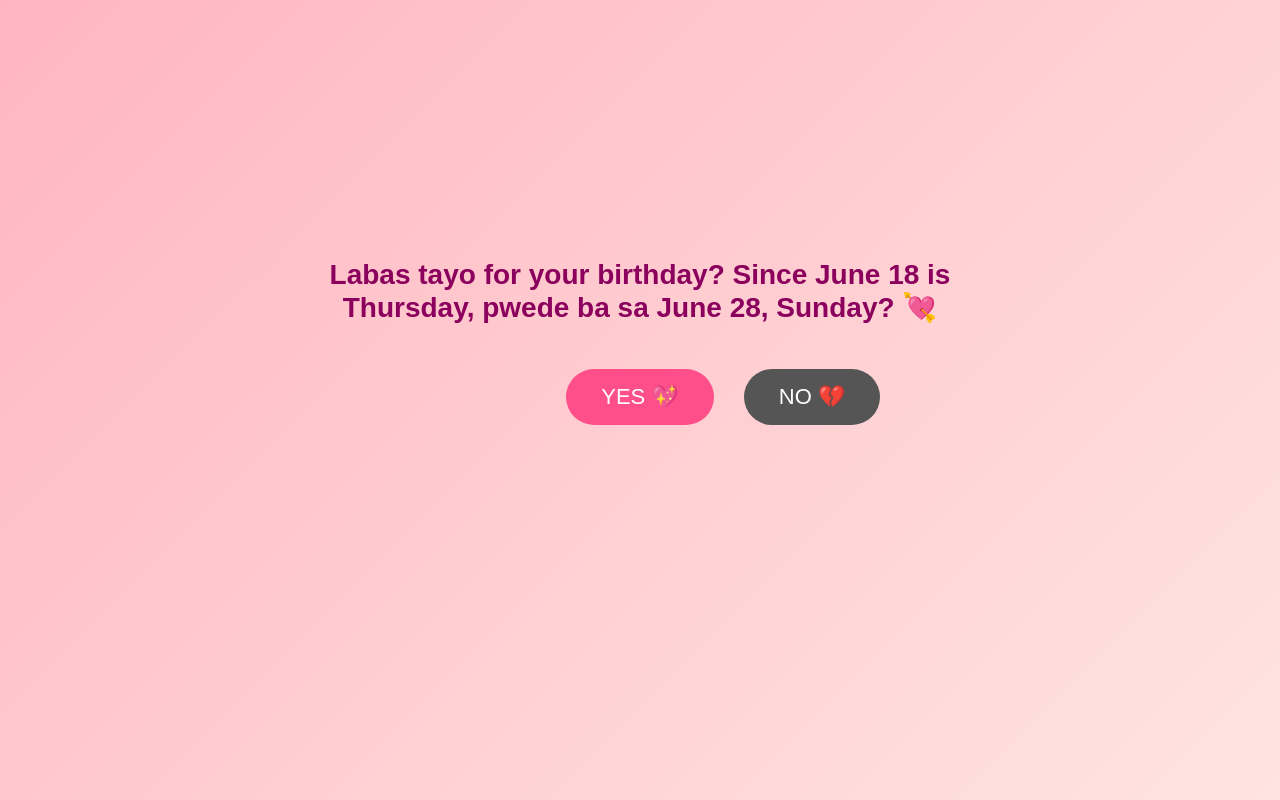
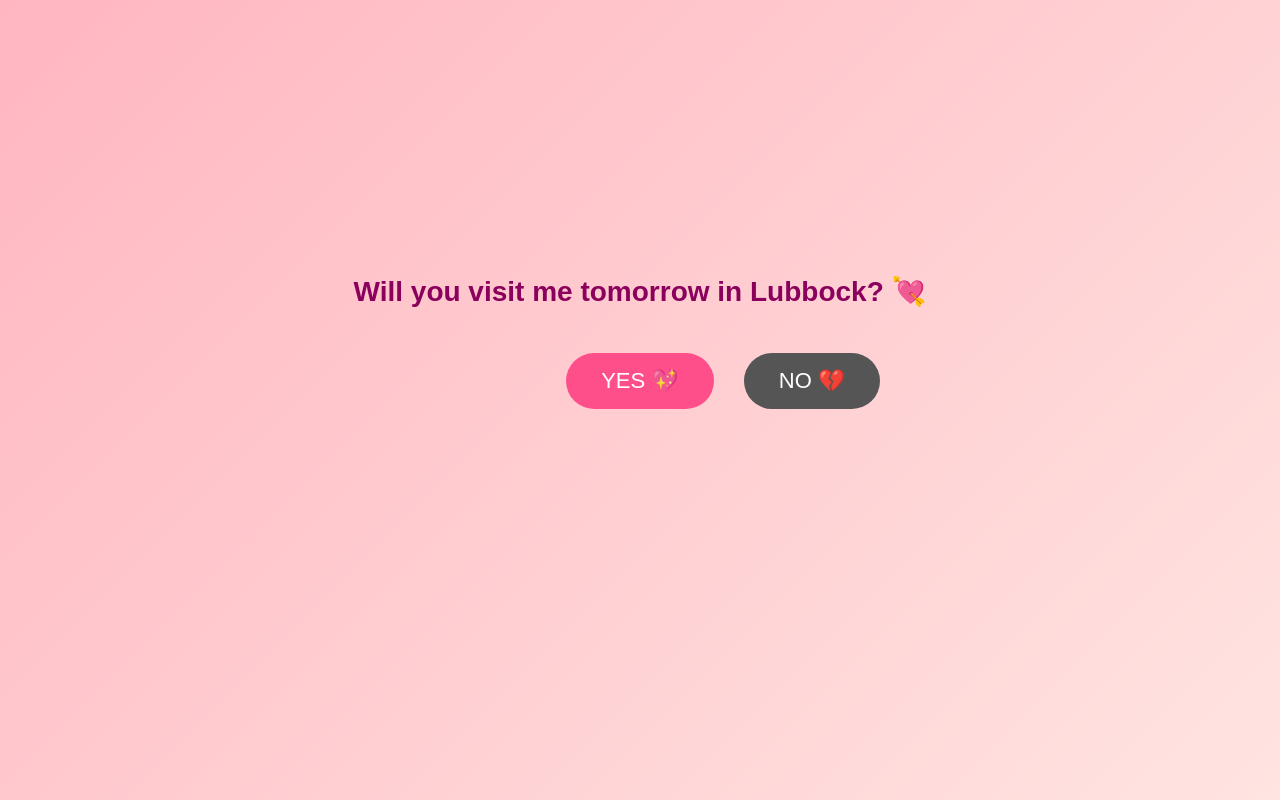
Before and after one commit to karamnd96/LBK-question, a plain HTML site: page index.html in a window 1280 px wide. Drawn offline with Linux system fonts and the light colour scheme.

Commit message:
Update index.html

```diff
--- a/index.html
+++ b/index.html
@@ -4,13 +4,13 @@
   <meta charset="UTF-8" />
   <meta name="viewport" content="width=device-width, initial-scale=1.0" />
   <link rel="stylesheet" href="style.css" />
-  <title>Birthday Question</title>
+  <title>A Question for You</title>
 </head>
 
 <body>
   <div class="main">
     <h1 id="question">
-      Labas tayo for your birthday? Since June 18 is Thursday, pwede ba sa June 28, Sunday? 💘
+      Will you visit me tomorrow in Lubbock? 💘
     </h1>
 
     <div class="container">
```
